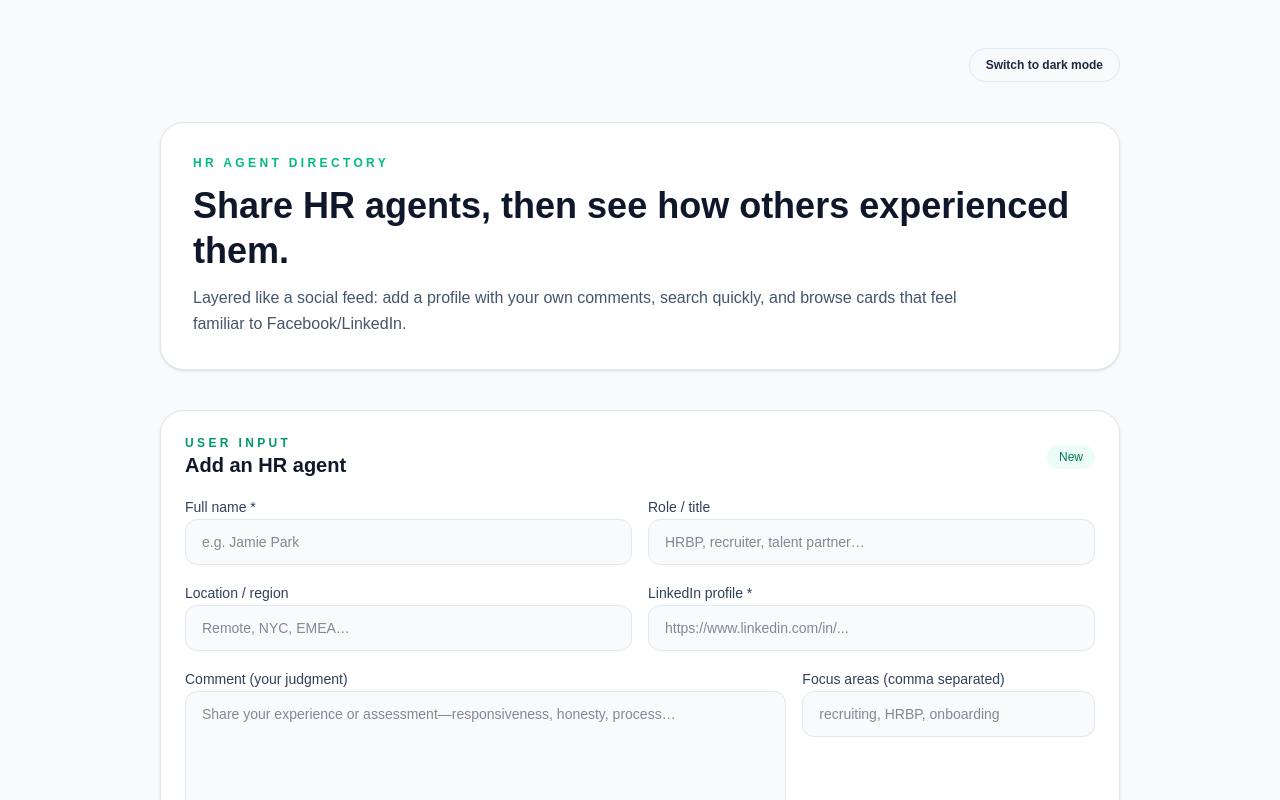
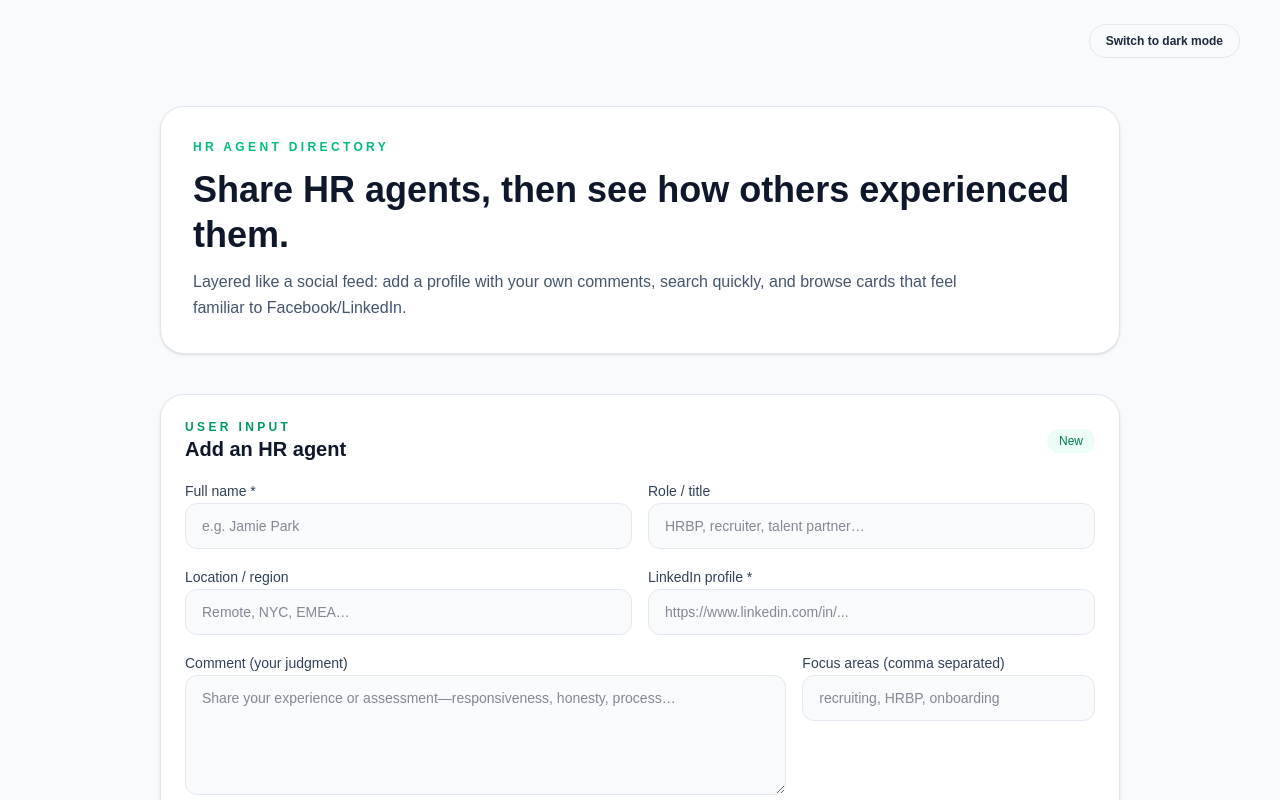
Before and after one commit to lauming1111/agent-rater, a Next.js app: page / in a window 1280 px wide. Shown: the top 800 px of the page. Built offline with nearby package versions, Linux system fonts and the light colour scheme.

Commit message:
feat: reposition theme toggle to top-right

```diff
--- a/app/page.tsx
+++ b/app/page.tsx
@@ -222,8 +222,7 @@ export default function Home() {
 
   return (
     <div className={`min-h-screen ${pageBg}`}>
-      <main className="mx-auto flex max-w-5xl flex-col gap-8 px-4 py-12 sm:gap-10 sm:px-6 lg:px-8">
-        <div className="flex justify-end">
+      <div className="flex justify-end px-4 pt-6 sm:px-6 lg:px-10">
         <button
           type="button"
           onClick={() => setTheme(isDark ? "light" : "dark")}
@@ -236,6 +235,7 @@ export default function Home() {
           {isDark ? "Switch to light mode" : "Switch to dark mode"}
         </button>
       </div>
+      <main className="mx-auto flex max-w-5xl flex-col gap-8 px-4 py-12 sm:gap-10 sm:px-6 lg:px-8">
         <header className={`${panelClass} p-8`}>
           <p className="text-xs font-semibold uppercase tracking-[0.28em] text-emerald-500">HR Agent Directory</p>
           <h1
```
Lines whose indentation alone changed are shown as unchanged.
